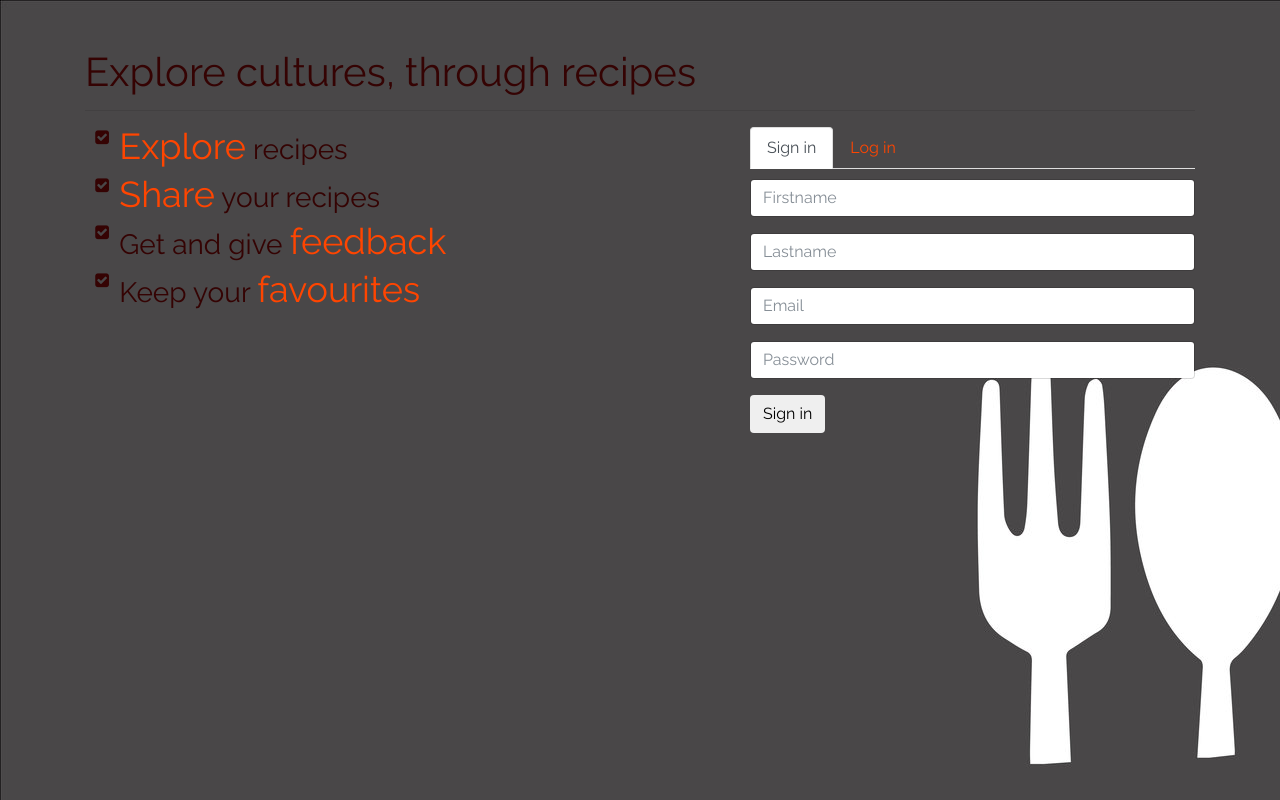
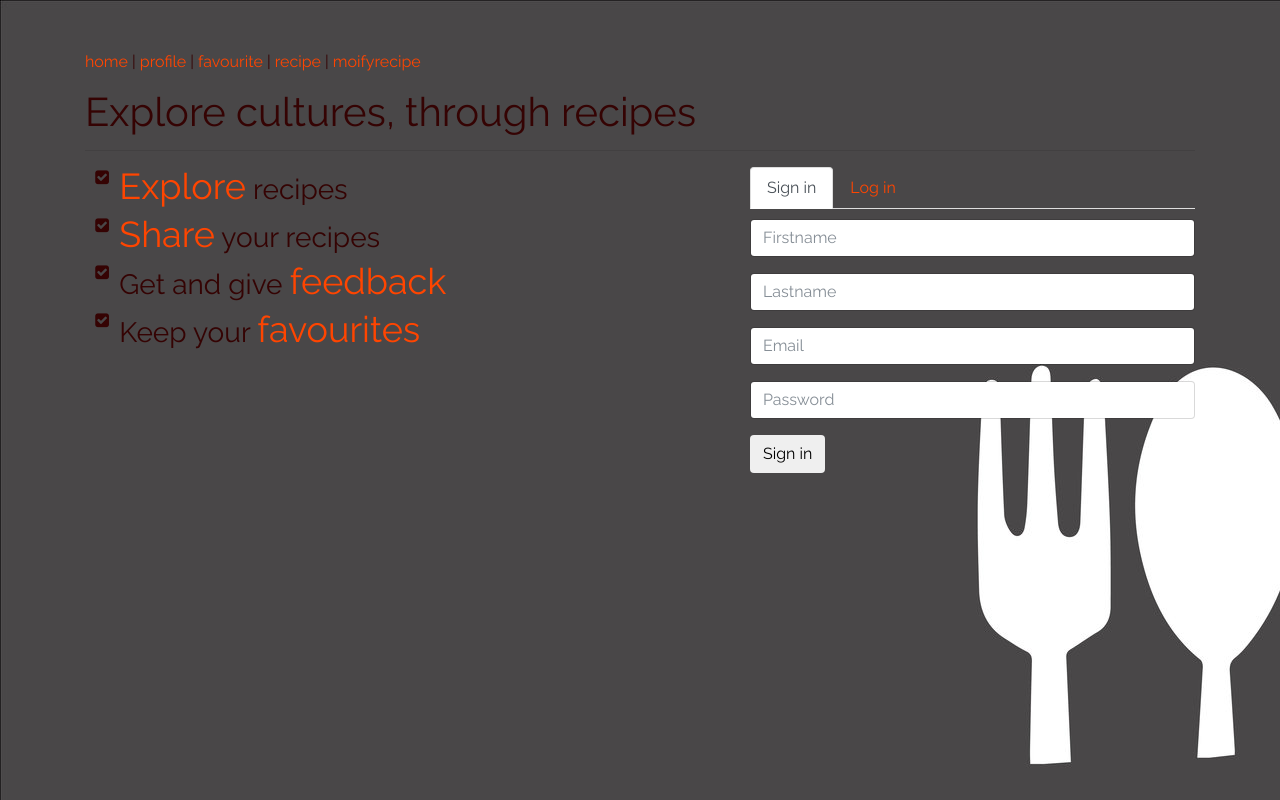
Before and after one commit to Liadi/Liadi.github.io, a plain HTML site: page index.html in a window 1280 px wide. Drawn offline with nearby package versions, Linux system fonts and the light colour scheme; files that its build step writes are made by us from their sources; files whose address does not match are found by name.

Commit message:
Update index.html

```diff
--- a/index.html
+++ b/index.html
@@ -12,8 +12,8 @@
 		<title>Sign-in | Log-in</title>
 		<!-- Bootsrap -->
 		<link rel="stylesheet" href="https://maxcdn.bootstrapcdn.com/bootstrap/4.0.0-beta/css/bootstrap.min.css" integrity="sha384-/Y6pD6FV/Vv2HJnA6t+vslU6fwYXjCFtcEpHbNJ0lyAFsXTsjBbfaDjzALeQsN6M" crossorigin="anonymous">
-		<link href="Template/css/index.css" rel="stylesheet">
-		<link href="Template/resources/awesome/css/font-awesome.min.css" rel="stylesheet">
+		<link href="css/index.css" rel="stylesheet">
+		<link href="resources/awesome/css/font-awesome.min.css" rel="stylesheet">
 		<link href="https://fonts.googleapis.com/css?family=Raleway" rel="stylesheet">
 		<!-- HTML5 Shim and Respond.js IE8 support of HTML5 elements and media
 			queries -->
@@ -29,6 +29,7 @@
 	</head>
 
 	<body class="container">
+		<p><a href="home.html">home</a> | <a href="profile.html">profile</a> | <a href="favourite.html">favourite</a> | <a href="recipe.html"> recipe </a> | <a href="modifyrecipe.html"> moifyrecipe </a></p>
 		<h1>Explore cultures, through recipes</h1>
 		<hr>
 		<div class = "row">
```
